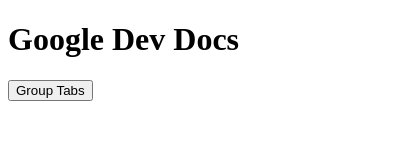
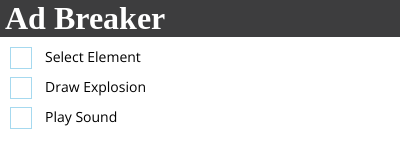
Before and after one commit to cflatech/Breaker, a browser extension: page html/popup.html in a window 400 px wide. Drawn offline with nearby package versions, Linux system fonts and the light colour scheme.

Commit message:
popupをいい感じにした

```diff
--- /dev/null
+++ b/html/popup.css
@@ -0,0 +1,66 @@
+@import url(https://fonts.googleapis.com/css?family=Open+Sans);
+body {
+  min-width: 300px;
+  margin: 0 0;
+}
+
+header {
+  background-color: #3d3d3e;
+  color: #fff;
+  padding-left: 5px;
+}
+
+h1 {
+  margin: 0 0;
+  margin-bottom: 10px;
+}
+
+main {
+  margin: 10px;
+}
+
+
+
+/*Checkboxes styles*/
+/*https://codepen.io/valerypatorius/pen/oXGMGL*/
+input[type="checkbox"] { display: none; }
+
+input[type="checkbox"] + label {
+  display: block;
+  position: relative;
+  padding-left: 35px;
+  margin-bottom: 10px;
+  font: 14px/20px 'Open Sans', Arial, sans-serif;
+  cursor: pointer;
+  -webkit-user-select: none;
+  -moz-user-select: none;
+  -ms-user-select: none;
+}
+
+input[type="checkbox"] + label:last-child { margin-bottom: 0; }
+
+input[type="checkbox"] + label:before {
+  content: '';
+  display: block;
+  width: 20px;
+  height: 20px;
+  border: 1px solid #6cc0e5;
+  position: absolute;
+  left: 0;
+  top: 0;
+  opacity: .6;
+  -webkit-transition: all .12s, border-color .08s;
+  transition: all .12s, border-color .08s;
+}
+
+input[type="checkbox"]:checked + label:before {
+  width: 10px;
+  top: -5px;
+  left: 5px;
+  border-radius: 0;
+  opacity: 1;
+  border-top-color: transparent;
+  border-left-color: transparent;
+  -webkit-transform: rotate(45deg);
+  transform: rotate(45deg);
+}
--- a/html/popup.html
+++ b/html/popup.html
@@ -2,11 +2,23 @@
 <html lang="en">
   <head>
     <meta charset="UTF-8" />
-    <meta http-equiv="X-UA-Compatible" content="IE=edge" />
     <meta name="viewport" content="width=device-width, initial-scale=1.0" />
+    <link href="popup.css" rel="stylesheet" type="text/css" />
   </head>
   <body>
-    <h1>Google Dev Docs</h1>
-    <button>Group Tabs</button>
+    <header>
+      <h1>Ad Breaker</h1>
+    </header>
+    <main class="boxes">
+      <input id="checkbox-select_element" type="checkbox" />
+      <label for="checkbox-select_element">Select Element</label>
+
+      <input id="checkbox-explosion" type="checkbox" />
+      <label for="checkbox-explosion"> Draw Explosion </label>
+
+      <input id="checkbox-sound" type="checkbox" />
+      <label for="checkbox-sound"> Play Sound </label>
+      <script src="../scripts/popup/popup.js"></script>
+    </main>
   </body>
 </html>
```
